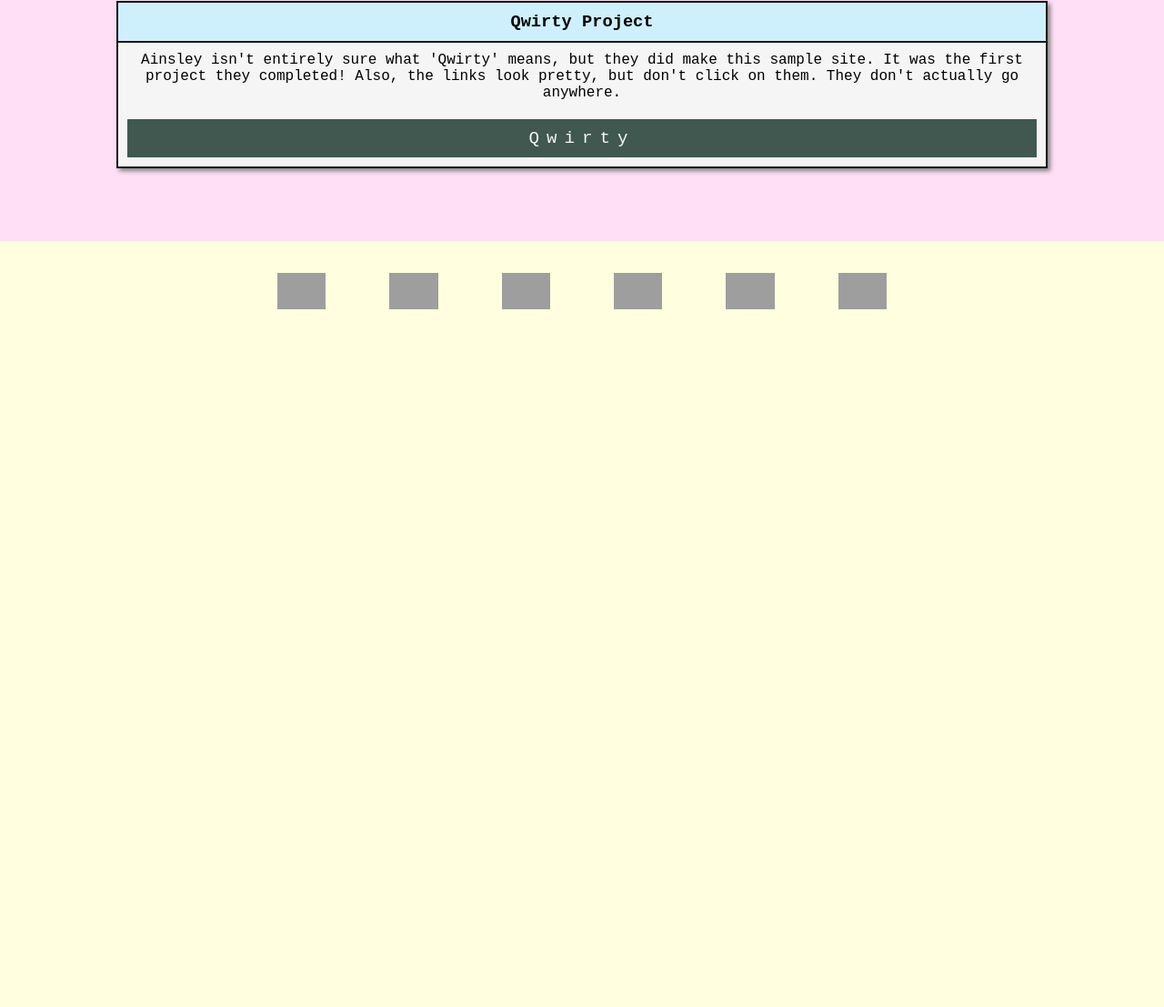
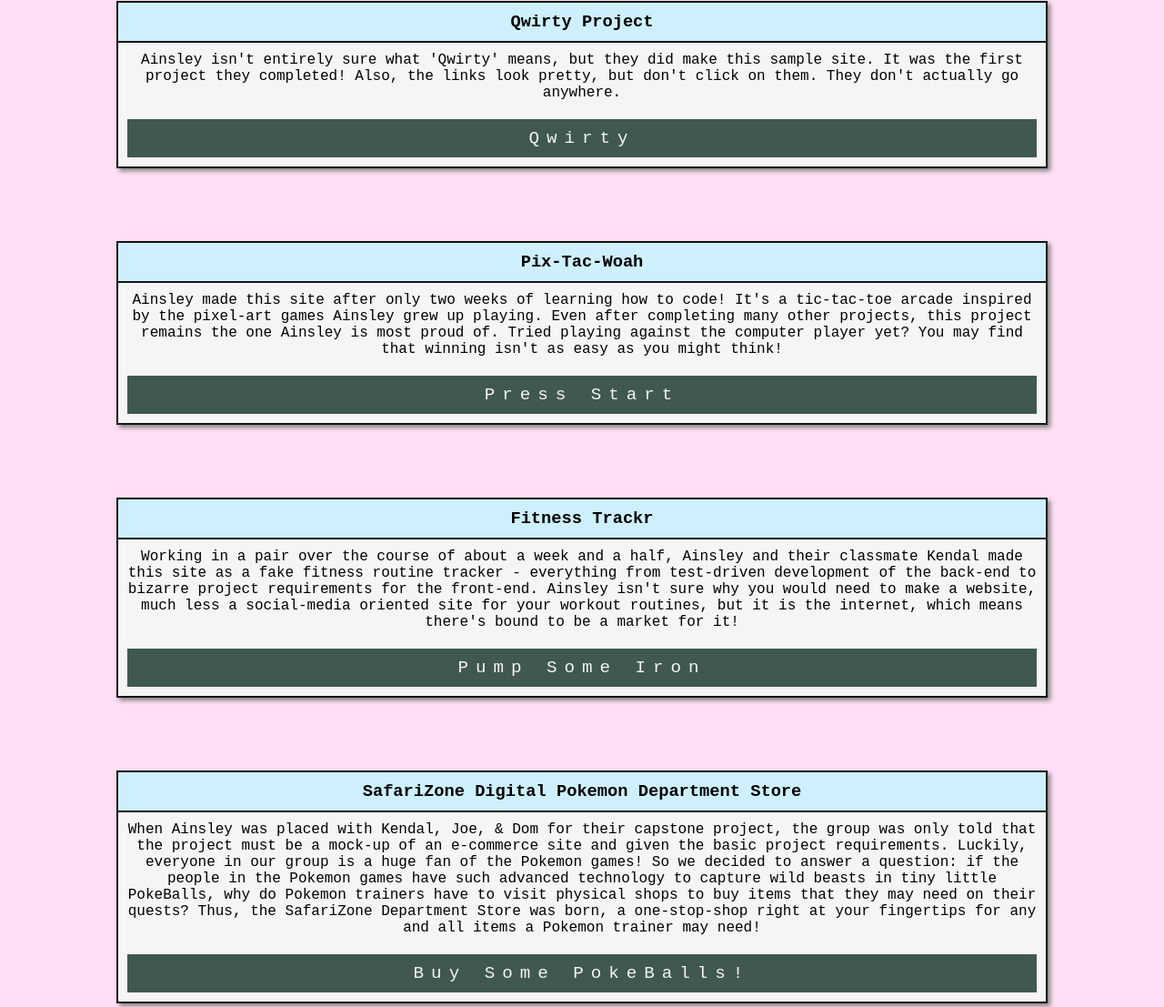
Before and after one commit to ainsleyskye/its-ainsley, a plain HTML site: page portfolio.html in a window 1280 px wide. Shown: the part 516-1623 px from the top of the page at 91% size. Before the commit the page ends 891 px from the top, so only its background shows below. Drawn offline with Linux system fonts and the light colour scheme; grey boxes are pictures that could not be loaded.

Commit message:
updated portfolio

```diff
--- a/portfolio.html
+++ b/portfolio.html
@@ -54,6 +54,51 @@
           >
           <a href="https://musical-cactus-165d7b.netlify.app/">Qwirty</a>
         </div>
+        <div class="item">
+          <h3 class="subheader">Pix-Tac-Woah</h3>
+          <span class="content">
+            Ainsley made this site after only two weeks of learning how to code!
+            It's a tic-tac-toe arcade inspired by the pixel-art games Ainsley
+            grew up playing. Even after completing many other projects, this
+            project remains the one Ainsley is most proud of. Tried playing
+            against the computer player yet? You may find that winning isn't as
+            easy as you might think!
+          </span>
+          <a href="https://pix-tac-woah.netlify.app/">Press Start</a>
+        </div>
+        <div class="item">
+          <h3 class="subheader">Fitness Trackr</h3>
+          <span class="content">
+            Working in a pair over the course of about a week and a half,
+            Ainsley and their classmate Kendal made this site as a fake fitness
+            routine tracker - everything from test-driven development of the
+            back-end to bizarre project requirements for the front-end. Ainsley
+            isn't sure why you would need to make a website, much less a
+            social-media oriented site for your workout routines, but it is the
+            internet, which means there's bound to be a market for it!
+          </span>
+          <a href="https://limitless-cliffs-67021.herokuapp.com/Login"
+            >Pump Some Iron</a
+          >
+        </div>
+        <div class="item">
+          <h3 class="subheader">SafariZone Digital Pokemon Department Store</h3>
+          <span class="content">
+            When Ainsley was placed with Kendal, Joe, & Dom for their capstone
+            project, the group was only told that the project must be a mock-up
+            of an e-commerce site and given the basic project requirements.
+            Luckily, everyone in our group is a huge fan of the Pokemon games!
+            So we decided to answer a question: if the people in the Pokemon
+            games have such advanced technology to capture wild beasts in tiny
+            little PokeBalls, why do Pokemon trainers have to visit physical
+            shops to buy items that they may need on their quests? Thus, the
+            SafariZone Department Store was born, a one-stop-shop right at your
+            fingertips for any and all items a Pokemon trainer may need!
+          </span>
+          <a href="https://pokemon-department-store.herokuapp.com/home"
+            >Buy Some PokeBalls!</a
+          >
+        </div>
       </section>
     </main>
     <footer>
```
